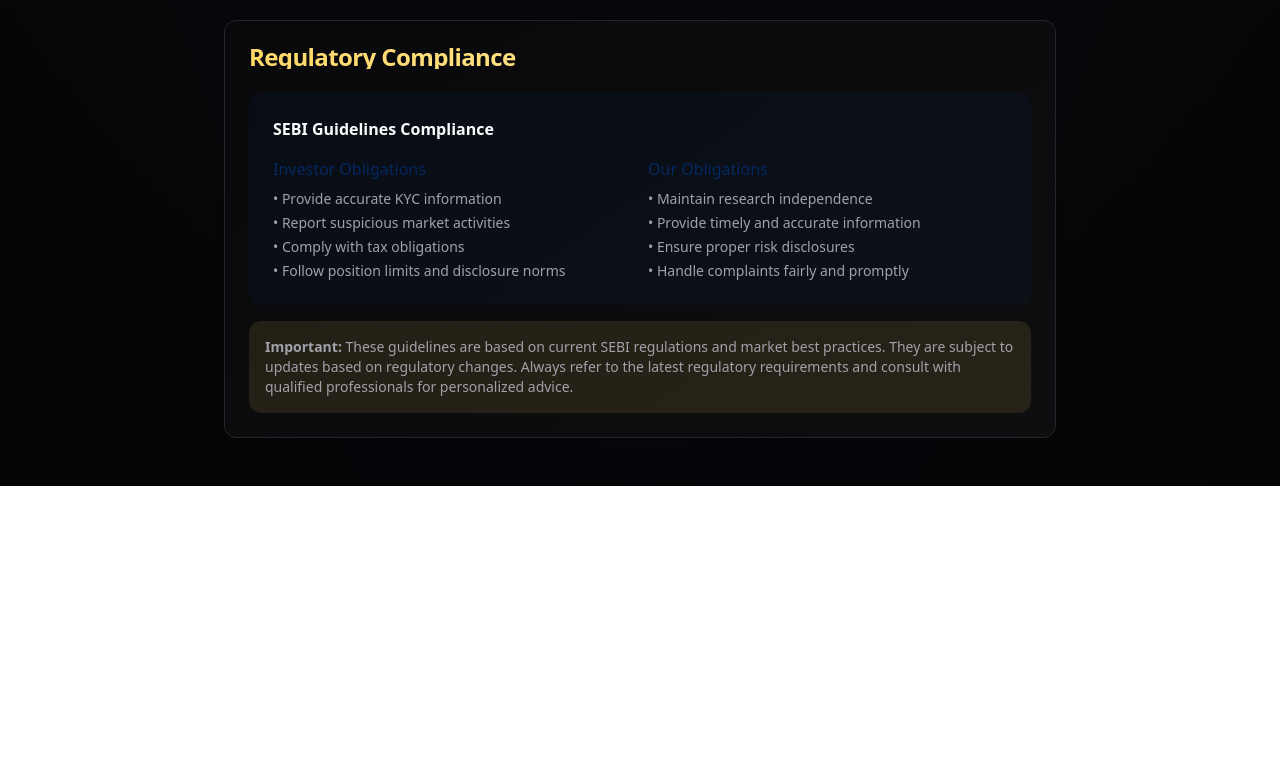
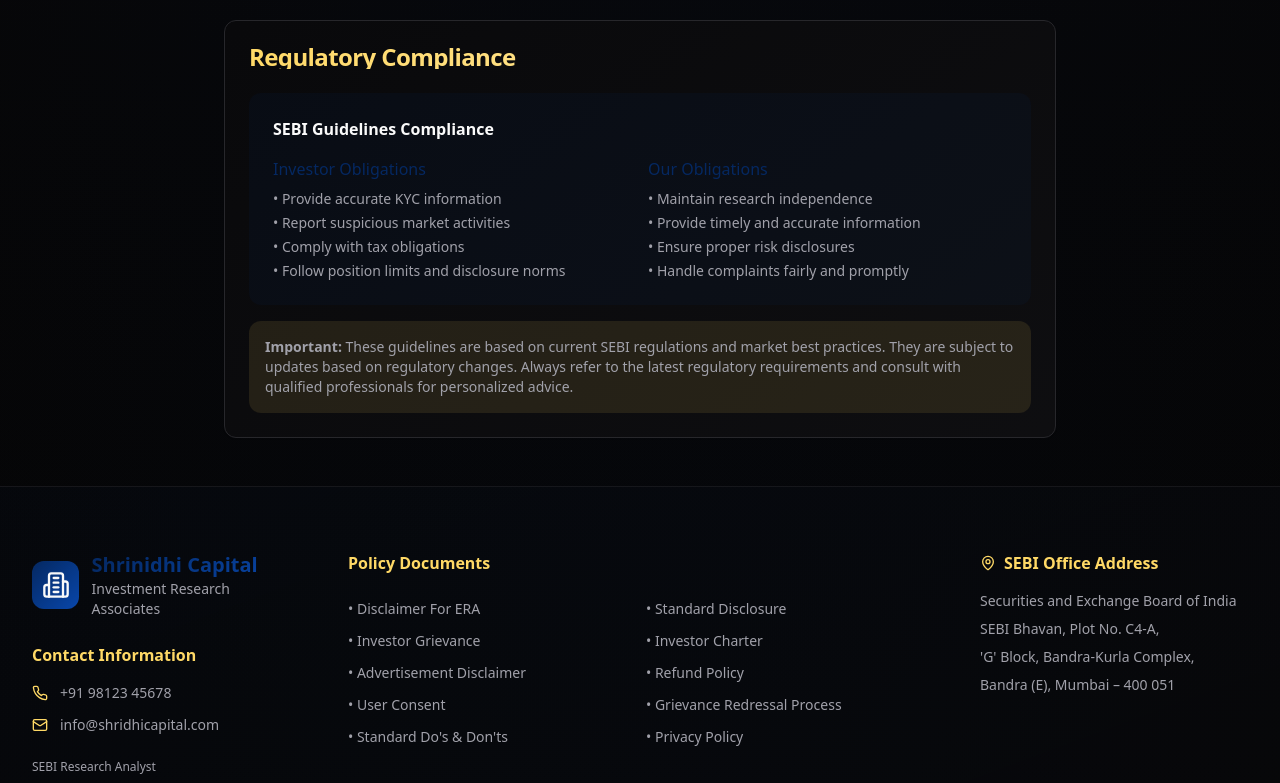
Before and after one commit to ishivxnshh/shrinidhi-vision-front, a React (Vite) app: page /dos-donts in a window 1280 px wide. Shown: the part 2000-2783 px from the top of the page. Before the commit the page ends 2486 px from the top, so only its background shows below. Built offline with nearby package versions, Linux system fonts and the light colour scheme.

Commit message:
Fix navigation links

```diff
--- /dev/null
+++ b/src/components/layout/Footer.tsx
@@ -0,0 +1,126 @@
+import { Link } from "react-router-dom";
+import { Building2, Mail, Phone, MapPin } from "lucide-react";
+
+const policyLinks = [
+  { label: "Disclaimer For ERA", href: "/disclaimer-era" },
+  { label: "Standard Disclosure", href: "/standard-disclosure" },
+  { label: "Investor Grievance", href: "/investor-grievance" },
+  { label: "Investor Charter", href: "/investor-charter" },
+  { label: "Advertisement Disclaimer", href: "/advertisement-disclaimer" },
+  { label: "Refund Policy", href: "/refund-policy" },
+  { label: "User Consent", href: "/user-consent" },
+  { label: "Grievance Redressal Process", href: "/grievance-redressal" },
+  { label: "Standard Do's & Don'ts", href: "/dos-donts" },
+  { label: "Privacy Policy", href: "/privacy-policy" }
+];
+
+export const Footer = () => {
+  return (
+    <footer className="relative overflow-hidden bg-gradient-to-br from-primary/5 to-secondary/10 border-t border-border/50">
+      <div className="absolute inset-0 bg-gradient-mesh opacity-30" />
+
+      <div className="relative z-10 max-w-7xl mx-auto px-4 sm:px-6 lg:px-8 py-16">
+        <div className="grid lg:grid-cols-4 gap-12">
+          {/* Company Info */}
+          <div className="lg:col-span-1 space-y-6">
+            <div className="flex items-center space-x-3">
+              <div className="w-12 h-12 bg-gradient-primary rounded-lg flex items-center justify-center hero-float">
+                <Building2 className="w-7 h-7 text-primary-foreground" />
+              </div>
+              <div>
+                <h3 className="text-xl font-bold text-gradient-primary">
+                  Shrinidhi Capital
+                </h3>
+                <p className="text-sm text-muted-foreground">
+                  Investment Research Associates
+                </p>
+              </div>
+            </div>
+
+            <div className="space-y-4">
+              <h4 className="font-semibold text-accent mb-4">Contact Information</h4>
+
+              <div className="space-y-3 text-sm">
+                <div className="flex items-center space-x-3">
+                  <Phone className="w-4 h-4 text-accent flex-shrink-0" />
+                  <span className="text-muted-foreground">+91 98123 45678</span>
+                </div>
+
+                <div className="flex items-center space-x-3">
+                  <Mail className="w-4 h-4 text-accent flex-shrink-0" />
+                  <span className="text-muted-foreground">info@shridhicapital.com</span>
+                </div>
+              </div>
+            </div>
+
+            <div>
+              <p className="text-xs text-muted-foreground font-medium mb-2">
+                SEBI Research Analyst
+              </p>
+              <p className="text-xs text-muted-foreground">
+                Registration No. INH000018400
+              </p>
+            </div>
+          </div>
+
+          {/* Policy Links */}
+          <div className="lg:col-span-2">
+            <h4 className="font-semibold text-accent mb-6">Policy Documents</h4>
+            <div className="grid md:grid-cols-2 gap-3">
+              {policyLinks.map((link) => (
+                <Link
+                  key={link.href}
+                  to={link.href}
+                  className="text-sm text-muted-foreground hover:text-accent transition-colors duration-200 hover:translate-x-1 transform inline-block"
+                >
+                  • {link.label}
+                </Link>
+              ))}
+            </div>
+          </div>
+
+          {/* SEBI Office Address */}
+          <div className="lg:col-span-1">
+            <h4 className="font-semibold text-accent mb-4 flex items-center">
+              <MapPin className="w-4 h-4 mr-2" />
+              SEBI Office Address
+            </h4>
+            <div className="text-sm text-muted-foreground space-y-2">
+              <p>Securities and Exchange Board of India</p>
+              <p>SEBI Bhavan, Plot No. C4-A,</p>
+              <p>'G' Block, Bandra-Kurla Complex,</p>
+              <p>Bandra (E), Mumbai – 400 051</p>
+            </div>
+          </div>
+        </div>
+
+        {/* Bottom Bar */}
+        <div className="mt-12 pt-8 border-t border-border/50">
+          <div className="flex flex-col md:flex-row justify-between items-center space-y-4 md:space-y-0">
+            <div className="text-sm text-muted-foreground">
+              <p>&copy; 2024 Shrinidhi Capital. All rights reserved.</p>
+            </div>
+
+            <div className="flex flex-wrap items-center text-xs text-muted-foreground space-x-6">
+              <Link to="/disclaimer-era" className="hover:text-accent transition-colors">
+                Disclaimer For ERA
+              </Link>
+              <Link to="/standard-disclosure" className="hover:text-accent transition-colors">
+                Standard Disclosure
+              </Link>
+              <Link to="/investor-grievance" className="hover:text-accent transition-colors">
+                Investor Grievance
+              </Link>
+              <Link to="/investor-charter" className="hover:text-accent transition-colors">
+                Investor Charter
+              </Link>
+              <Link to="/privacy-policy" className="hover:text-accent transition-colors">
+                Privacy Policy
+              </Link>
+            </div>
+          </div>
+        </div>
+      </div>
+    </footer>
+  );
+};
--- a/src/components/layout/Layout.tsx
+++ b/src/components/layout/Layout.tsx
@@ -1,6 +1,7 @@
 import { ReactNode } from "react";
 import { Navigation } from "@/components/ui/navigation";
 import { ParticleBackground } from "@/components/three/ParticleBackground";
+import { Footer } from "@/components/layout/Footer";
 
 interface LayoutProps {
   children: ReactNode;
@@ -9,12 +10,13 @@ interface LayoutProps {
 
 export const Layout = ({ children, showParticles = true }: LayoutProps) => {
   return (
-    <div className="min-h-screen relative">
+    <div className="min-h-screen relative flex flex-col">
       {showParticles && <ParticleBackground />}
       <Navigation />
-      <main className="relative z-10 pt-16">
+      <main className="relative z-10 pt-16 flex-1">
         {children}
       </main>
+      <Footer />
     </div>
   );
 };
--- a/src/pages/Home.tsx
+++ b/src/pages/Home.tsx
@@ -50,6 +50,7 @@ const Home = () => {
               <Button
                 size="lg"
                 className="hero-glow text-lg px-8 py-4 group interactive-glow"
+                onClick={() => window.scrollTo({ top: window.innerHeight, behavior: 'smooth' })}
               >
                 Explore Our Research
                 <ArrowRight className="ml-2 w-5 h-5 group-hover:translate-x-1 transition-transform" />
@@ -58,6 +59,7 @@ const Home = () => {
                 variant="outline"
                 size="lg"
                 className="text-lg px-8 py-4 border-accent text-accent hover:bg-accent hover:text-accent-foreground"
+                onClick={() => window.location.href = '/disclaimer-era'}
               >
                 View Disclaimers
               </Button>
@@ -248,6 +250,7 @@ const Home = () => {
               <Button
                 size="lg"
                 className="hero-glow text-lg px-8 py-4 group"
+                onClick={() => window.scrollTo({ top: 0, behavior: 'smooth' })}
               >
                 Explore Our Services
                 <ArrowRight className="ml-2 w-5 h-5 group-hover:translate-x-1 transition-transform" />
@@ -256,6 +259,7 @@ const Home = () => {
                 variant="outline"
                 size="lg"
                 className="text-lg px-8 py-4 border-accent text-accent hover:bg-accent hover:text-accent-foreground"
+                onClick={() => window.location.href = '/standard-disclosure'}
               >
                 Read Our Policies
               </Button>
```
